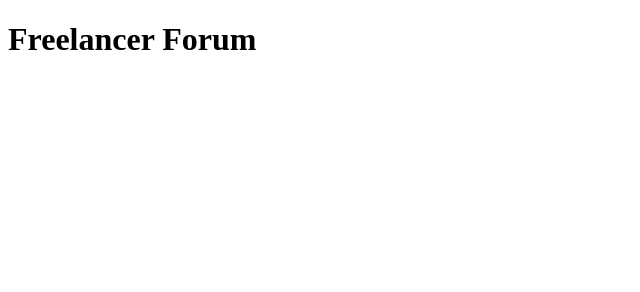
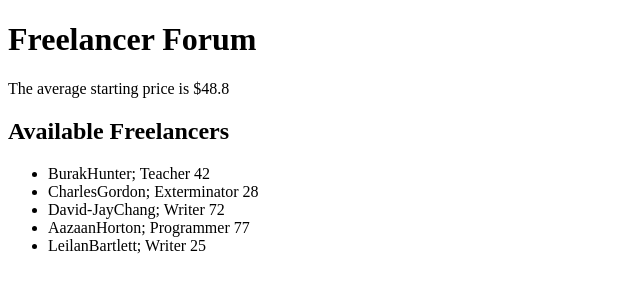
Before and after one commit to rderieux/Unit2.FreelancerForum, a plain HTML site: page index.html in a window 1280 px wide. Shown: the whole page, without its empty margins (0-640 px from the left). Drawn offline with Linux system fonts and the light colour scheme.

Commit message:
Add calcAveragePrice function and render it on the page

```diff
--- a/index.html
+++ b/index.html
@@ -5,9 +5,16 @@
     <meta name="viewport" content="width=device-width, initial-scale=1.0" />
     <title>Freelancer Forum</title>
     <link rel="stylesheet" href="index.css" />
-    <script src="index.js"></script>
+    <script src="index.js" defer></script>
   </head>
   <body>
-    <header><h1>Freelancer Forum</h1></header>
+    <header>
+      <h1>Freelancer Forum</h1>
+      <p class="average"></p>
+    </header>
+    <main>
+      <h2>Available Freelancers</h2>
+      <ul class="freelancers"></ul>
+    </main>
   </body>
 </html>
--- a/index.js
+++ b/index.js
@@ -2740,7 +2740,6 @@ const firstNames = [
   "Zubayr",
   "Zuriel",
 ];
-
 const lastNames = [
   "Abbott",
   "Acevedo",
@@ -3743,3 +3742,69 @@ const lastNames = [
   "Zamora",
   "Zimmerman",
 ];
+const occupations = [
+  "Writer",
+  "Teacher",
+  "Programmer",
+  "Janitor",
+  "Delivery",
+  "Exterminator",
+];
+const maxFreelancers = 20;
+
+function addFreelancer() {
+  const freelancerFirstName =
+    firstNames[Math.floor(Math.random() * firstNames.length)];
+  const freelancerLastName =
+    lastNames[Math.floor(Math.random() * lastNames.length)];
+  const freelancerName = `${freelancerFirstName}${freelancerLastName};`;
+  const freelancerOccupation =
+    occupations[Math.floor(Math.random() * occupations.length)];
+  const freelancerPrice = Math.floor(Math.random() * 100);
+
+  freelancers.push({
+    name: freelancerName,
+    occupation: freelancerOccupation,
+    price: freelancerPrice,
+  });
+}
+
+function calcAveragePrice() {
+  const total = freelancers.reduce(
+    (sum, freelancer) => sum + freelancer.price,
+    0
+  );
+  return total / freelancers.length;
+}
+
+function render() {
+  const $freelancers = freelancers.map((freelancer) => {
+    const $freelancer = document.createElement("li");
+
+    $freelancer.classList.add(
+      freelancer.name,
+      freelancer.occupation,
+      freelancer.price
+    );
+    $freelancer.textContent = `${freelancer.name} ${freelancer.occupation} ${freelancer.price}`;
+    return $freelancer;
+  });
+  const $freelancerList = document.querySelector(".freelancers");
+  const $averagePrice = document.querySelector(".average");
+  $freelancerList.replaceChildren(...$freelancers);
+
+  // Calculate and display the average price
+  const averagePrice = calcAveragePrice();
+  $averagePrice.textContent = `The average starting price is $${averagePrice}`;
+}
+
+const addFreelancerIntervalId = setInterval(() => {
+  addFreelancer();
+  render();
+
+  if (freelancers.length >= maxFreelancers) {
+    clearInterval(addFreelancerIntervalId);
+  }
+}, 1000);
+
+render();
```
